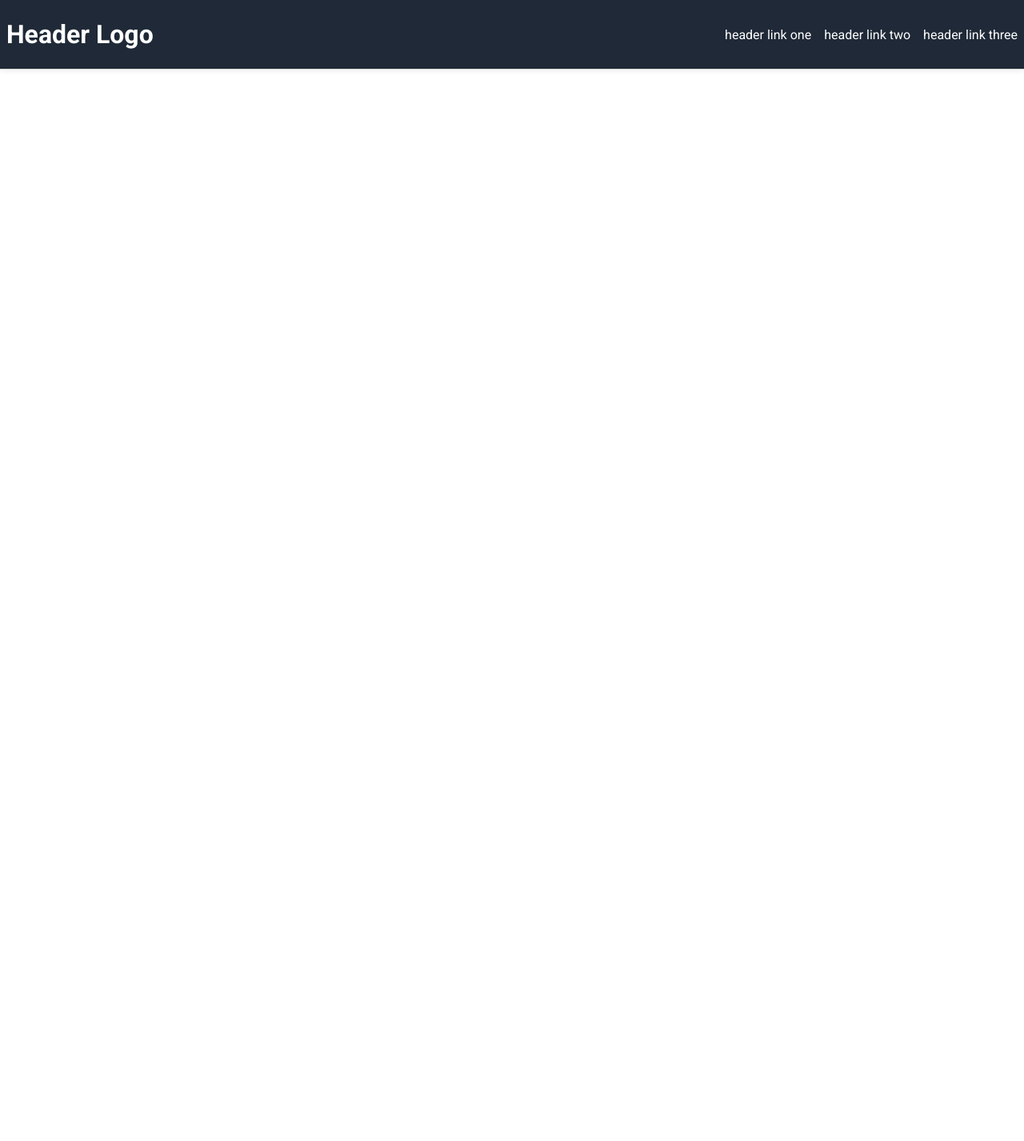
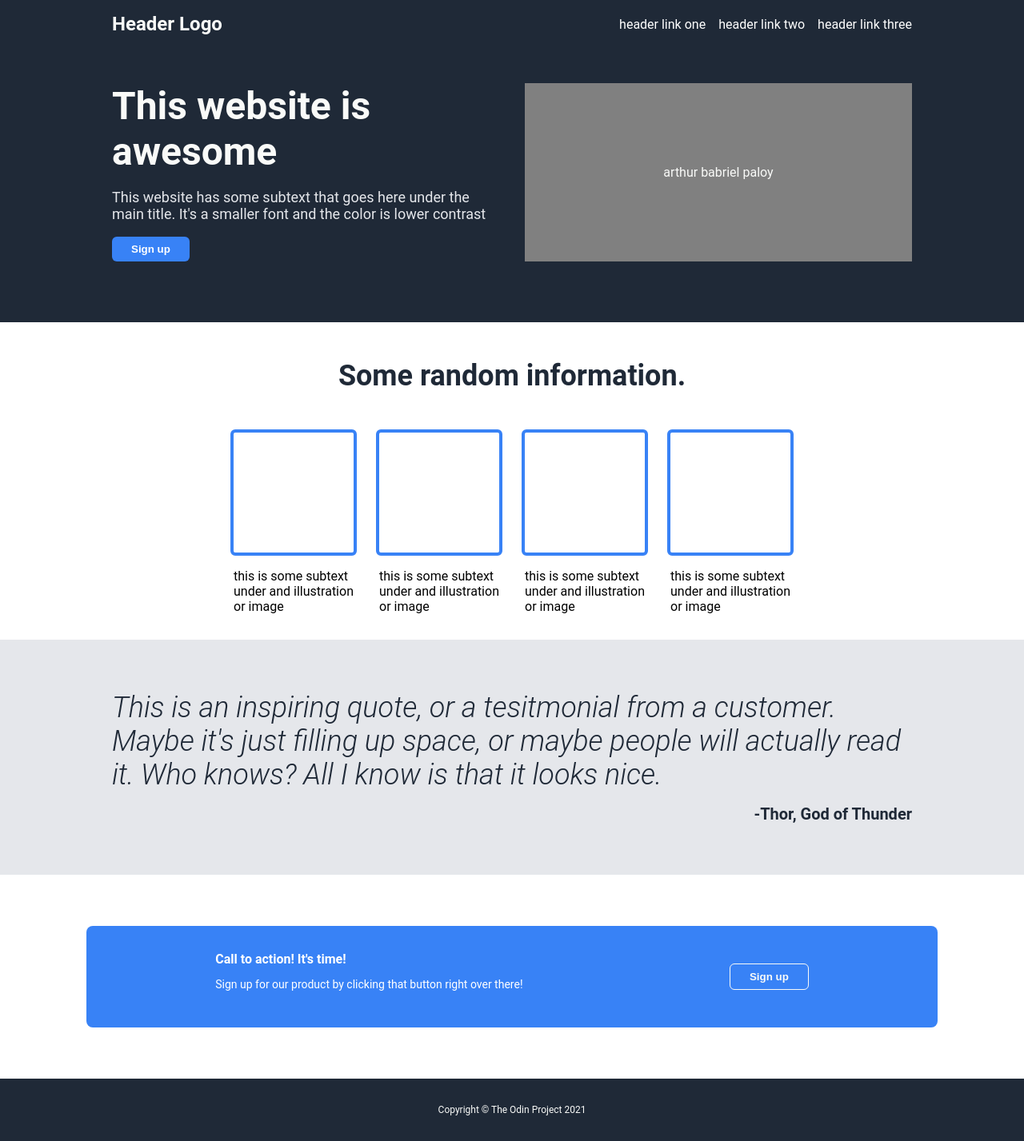
Before and after one commit to arabellamejorada/landing-page, a plain HTML site: page index.html in a window 1280 px wide. Shown: the whole page at 80% size. Before the commit the page ends 800 px from the top, so only its background shows below. Drawn offline with Linux system fonts and the light colour scheme.

Commit message:
accomplished landing page woo

```diff
--- a/index.html
+++ b/index.html
@@ -1,36 +1,78 @@
 <!DOCTYPE html>
 <html lang="en">
   <head>
-    <meta charset="UTF-8">
-    <meta name="viewport" content="width=device-width, initial-scale=1.0">
+    <meta charset="UTF-8" />
+    <meta name="viewport" content="width=device-width, initial-scale=1.0" />
+    <link rel="stylesheet" href="style.css" />
     <title>Landing Page</title>
-    <link rel="stylesheet" href="style.css">
   </head>
-
   <body>
 
-    <div class="header">
-        <div class="left">
-            <div class="logo">
-                <div id="text">
-                    Header Logo
+    <!-- hero section -->
+    <section class="hero-section">
+      <nav class="container">
+        <div class="logo">Header Logo</div>
+        <ul>
+          <li><a href="">header link one</a></li>
+          <li><a href="">header link two</a></li>
+          <li><a href="">header link three</a></li>
+        </ul>
+      </nav>
+      <div class="container hero-content">
+        <div class="hero-text">
+          <h1>This website is awesome</h1>
+          <p>This website has some subtext that goes here under the main title. It's a smaller font and the color is lower contrast</p>
+          <button>Sign up</button>
         </div>
+        <div class="image-placeholder">arthur babriel paloy</div>
+      </div>
+    </section>
 
+    <!-- info section -->
+    <section class="information-section">
+      <h1>Some random information.</h1>
+      <div class="container information-cards">
+        <div class="information-card">
+          <div class="empty-box"></div>
+          <p>this is some subtext under and illustration or image</p>
+        </div>
+        <div class="information-card">
+          <div class="empty-box"></div>
+          <p>this is some subtext under and illustration or image</p>
+        </div>
+        <div class="information-card">
+          <div class="empty-box"></div>
+          <p>this is some subtext under and illustration or image</p>
+        </div>
+        <div class="information-card">
+          <div class="empty-box"></div>
+          <p>this is some subtext under and illustration or image</p>
         </div>
       </div>
-        <div class="right">
-            <ul class="links">
-                <li><a href="https://google.com">header link one</a></li>
-                <li><a href="https://google.com">header link two</a></li>
-                <li><a href="https://google.com">header link three</a></li>
-            </ul>
-        </div>
-    </div>
-
-    <section id="main">
-
     </section>
 
+    <!-- quote section -->
+    <section class="quote-section">
+      <div class="container">
+        <em
+          >This is an inspiring quote, or a tesitmonial from a customer. Maybe it's just filling up space, or maybe people will actually read it. Who
+          knows? All I know is that it looks nice.</em
+        >
+        <strong>-Thor, God of Thunder</strong>
+      </div>
+    </section>
 
+    <!-- call to action section -->
+    <section class="call-to-action">
+      <div class="container cta-content">
+        <div class="cta-text">
+          <h3>Call to action! It's time!</h3>
+          <p>Sign up for our product by clicking that button right over there!</p>
+        </div>
+        <button>Sign up</button>
+      </div>
+    </section>
+
+    <footer>Copyright © The Odin Project 2021</footer>
   </body>
 </html>
--- a/style.css
+++ b/style.css
@@ -1,50 +1,191 @@
-@import url('https://fonts.googleapis.com/css2?family=Roboto:wght@400;700&display=swap');
+body {
+    display: flex;
+    flex-direction: column;
+    margin: 0;
+    height: 100vh;
+    font-family: roboto, sans-serif;
+  }
 
-body {
-    margin: 0;
-    font-family: 'Roboto', sans-serif;
-    color: white;
-}
+  .container {
+    /* size ng content within page! */
+    width: 1000px;
+  }
 
-.header {
-    background: #1f2937;
-    border-bottom: 1px solid #ddd;
-    box-shadow: 0 0 8px rgba(0,0,0,.1);
+  /* footer */
+  section,
+  footer {
+    align-items: center;
+    display: flex;
+    flex-direction: column;
+    padding: 16px 164px;
+  }
+
+  .hero-section,
+  footer {
+    background-color: #1f2937;
+    color: #f9faf8;
+  }
+
+  /* Navigation */
+  nav {
     display: flex;
     justify-content: space-between;
-    padding: 8px;
-    height: 70px;
-    width: auto;
-
-}
-
-a {
-    /* this removes the line under our links */
-    text-decoration: none;
-    color: white;
   }
 
-ul {
+  nav ul,
+  a {
     list-style-type: none;
-    display: flex;
-    gap: 16px;
-    margin: 0;
-    padding: 16 8px;
-}
-
-.left {
-    font-weight: bold;
-    font-size: 32px;
-    margin-right: 100px;
-}
-
-.left, .right {
     display: flex;
     align-items: center;
     gap: 16px;
-    padding: 30 60px;
-}
 
-#main {
-    background-color: #1f2937;
-}
+    text-decoration: none;
+    color: white;
+    padding: 0;
+    margin: 0;
+  }
+
+  nav .logo {
+    font-size: 24px;
+    font-weight: bolder;
+  }
+
+  /* Hero section */
+  .hero-content {
+    padding: 60px 0;
+    display: flex;
+    gap: 2em;
+  }
+
+  .hero-text {
+    text-align: left;
+    flex: 1;
+  }
+
+  .hero-text h1 {
+    font-size: 48px;
+    font-weight: extra-bold;
+    margin: 0;
+  }
+
+  .hero-text p {
+    font-size: 18px;
+    color: #e5e7eb;
+  }
+
+  .hero-text button {
+    background-color: #3882f6;
+    padding: 8px 24px;
+    color: white;
+    font-weight: 600;
+    border-radius: 6px;
+    border: none;
+  }
+
+  .image-placeholder {
+    flex: 1;
+    justify-content: center;
+    display: flex;
+    align-items: center;
+    background-color: gray;
+  }
+
+  /* Information section */
+
+  .information-section h1 {
+    font-size: 36px;
+    font-weight: extra-bold;
+    color: #1f2937;
+  }
+
+  .information-cards {
+    display: flex;
+    flex-wrap: wrap;
+    gap: 2em;
+    justify-content: center;
+    padding-top: 16px;
+  }
+
+  .empty-box {
+    width: 150px;
+    height: 150px;
+    border: 4px solid #3882f6;
+    border-radius: 6px;
+  }
+
+  .information-card {
+    display: flex;
+    flex-direction: column;
+    align-items: center;
+    width: 150px;
+  }
+
+  /* Quote section */
+  .quote-section {
+    background-color: #e5e7eb;
+    color: #1f2937;
+    font-weight: 300;
+    display: flex;
+    justify-content: center;
+  }
+
+  .quote-section div {
+    display: flex;
+    flex-direction: column;
+    margin: 3rem 0;
+  }
+
+  .quote-section em {
+    text-align: start;
+    font-size: 36px;
+    margin-bottom: 1rem;
+  }
+
+  .quote-section strong {
+    text-align: end;
+    font-size: 20px;
+  }
+
+  /* Call to action */
+  section.call-to-action {
+    padding: 64px 164px;
+    /* flex-direction: row; */
+  }
+
+  .cta-content {
+    background-color: #3882f6;
+    color: white;
+    display: flex;
+    justify-content: space-around;
+    align-items: center;
+    padding: 32px;
+    border-radius: 8px;
+  }
+
+  .cta-text {
+    text-align: left;
+  }
+
+  .cta-text h3 {
+    font-size: 16px;
+    font-weight: 600;
+    margin: 0;
+  }
+
+  .cta-text p {
+    font-size: 14px;
+  }
+
+  .cta-content button {
+    border: 1px solid #f9faf8;
+    background-color: #3882f6;
+    color: #f9faf8;
+    padding: 8px 24px;
+    font-weight: 600;
+    border-radius: 6px;
+  }
+
+  footer {
+    font-size: 12px;
+    padding: 32px 0;
+  }
```
Lines whose indentation alone changed are shown as unchanged.
